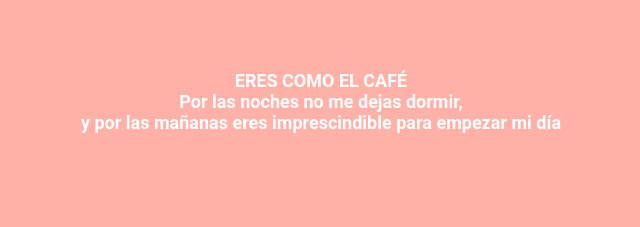
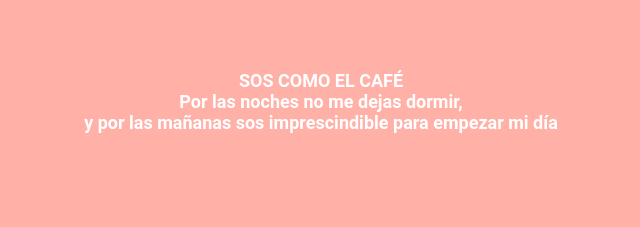
Before and after one commit to EzzEM99/cafe, a plain HTML site: page index.html in a window 1280 px wide. Shown: the part 570-797 px from the top of the page, 319-959 px from the left. Drawn offline with Linux system fonts and the light colour scheme.

Commit message:
Update index.html

```diff
--- a/index.html
+++ b/index.html
@@ -2,7 +2,7 @@
 <html lang="en" >
 <head>
   <meta charset="UTF-8">
-  <title>Coffee Love Encoded</title>
+  <title>Cafe</title>
   <link rel="stylesheet" href="./style.css">
   <link rel="stylesheet" href="https://fonts.googleapis.com/css2?family=Parisienne&display=swap">
 </head>
@@ -70,7 +70,7 @@
   </div>
 </div>
 
-<h1>ERES COMO EL CAFÉ<br>Por las noches no me dejas dormir, <br>y por las mañanas eres imprescindible para empezar mi día</h1>
+<h1>SOS COMO EL CAFÉ<br>Por las noches no me dejas dormir, <br>y por las mañanas sos imprescindible para empezar mi día</h1>
 </body>
 </html>
 </body>
```
